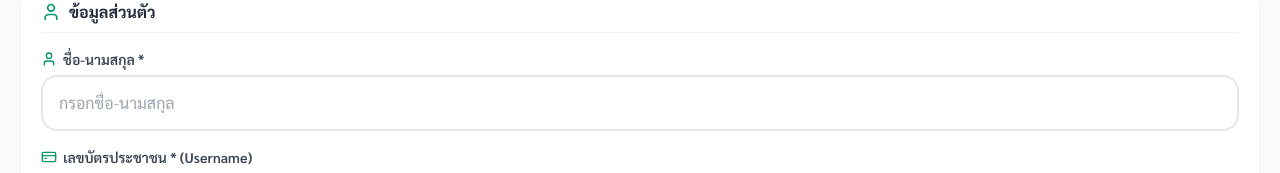
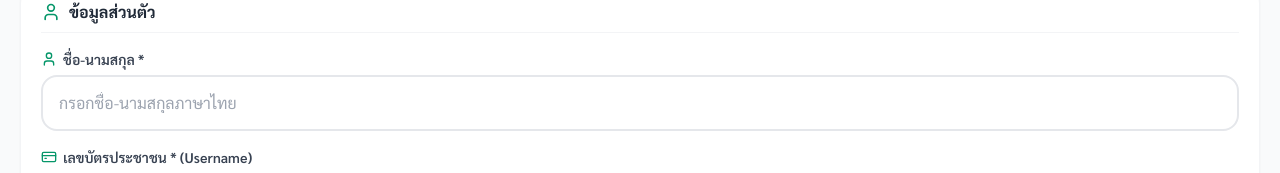
Before and after one commit to noikaona-sketch/K_farm, a React (Vite) app: page /register in a window 1280 px wide. Shown: the part 217-390 px from the top of the page. Built offline with nearby package versions, Linux system fonts and the light colour scheme; no server answers.

Commit message:
Require Thai full name in member registration

```diff
--- a/src/routes/RegisterFlow.tsx
+++ b/src/routes/RegisterFlow.tsx
@@ -11,6 +11,10 @@ import { preprocessImageForOcr } from '../lib/imagePreprocess'
 
 const PROVINCES = ['บุรีรัมย์','สุรินทร์','ศรีสะเกษ','นครราชสีมา','ร้อยเอ็ด','อุบลราชธานี','ยโสธร','มุกดาหาร']
 const BANKS = ['ธนาคารกรุงไทย','ธนาคารออมสิน','ธ.ก.ส.','ธนาคารกรุงเทพ','ธนาคารไทยพาณิชย์','ธนาคารกสิกรไทย','ธนาคารกรุงศรีอยุธยา']
+
+function isThaiFullName(name: string) {
+  return /^[ก-๙\s.]+$/.test(name.trim())
+}
 
 type IdentityOcrResult = {
   full_name: string
@@ -175,6 +179,7 @@ export default function RegisterFlow() {
   const validate = (v: ReturnType<typeof getValues>): Record<string, string> => {
     const e: Record<string, string> = {}
     if (!v.full_name)                      e.full_name         = 'กรุณากรอกชื่อ-นามสกุล'
+    else if (!isThaiFullName(v.full_name)) e.full_name         = 'กรุณากรอกชื่อ-นามสกุลเป็นภาษาไทย'
     if (v.id_card.length !== 13)           e.id_card           = 'เลขบัตรประชาชน 13 หลัก'
     if (v.phone.length < 9)                e.phone             = 'กรุณากรอกเบอร์โทรให้ถูกต้อง'
     if (!v.district)                       e.district          = 'กรุณากรอกอำเภอ'
@@ -273,7 +278,7 @@ export default function RegisterFlow() {
             <User className="w-5 h-5 text-emerald-600" />
             <h2 className="font-bold text-gray-800">ข้อมูลส่วนตัว</h2>
           </div>
-          <Field label="ชื่อ-นามสกุล *" name="full_name" placeholder="กรอกชื่อ-นามสกุล"
+          <Field label="ชื่อ-นามสกุล *" name="full_name" placeholder="กรอกชื่อ-นามสกุลภาษาไทย"
             icon={User} errMsg={fieldErr.full_name} />
           <Field label="เลขบัตรประชาชน * (Username)" name="id_card"
             placeholder="1-xxxx-xxxxx-xx-x" inputMode="numeric" icon={CreditCard}
```
